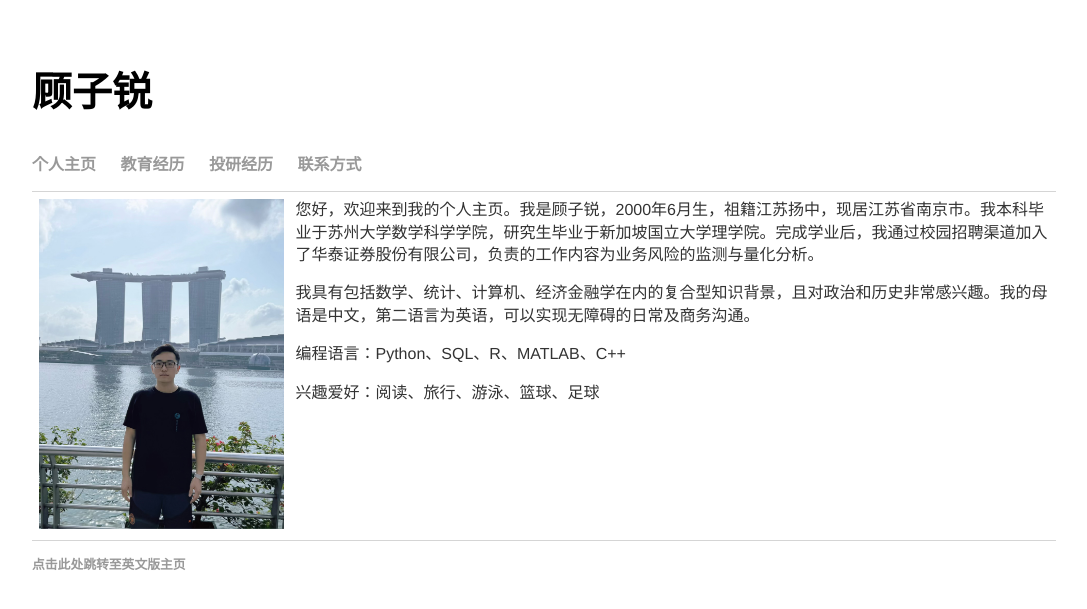
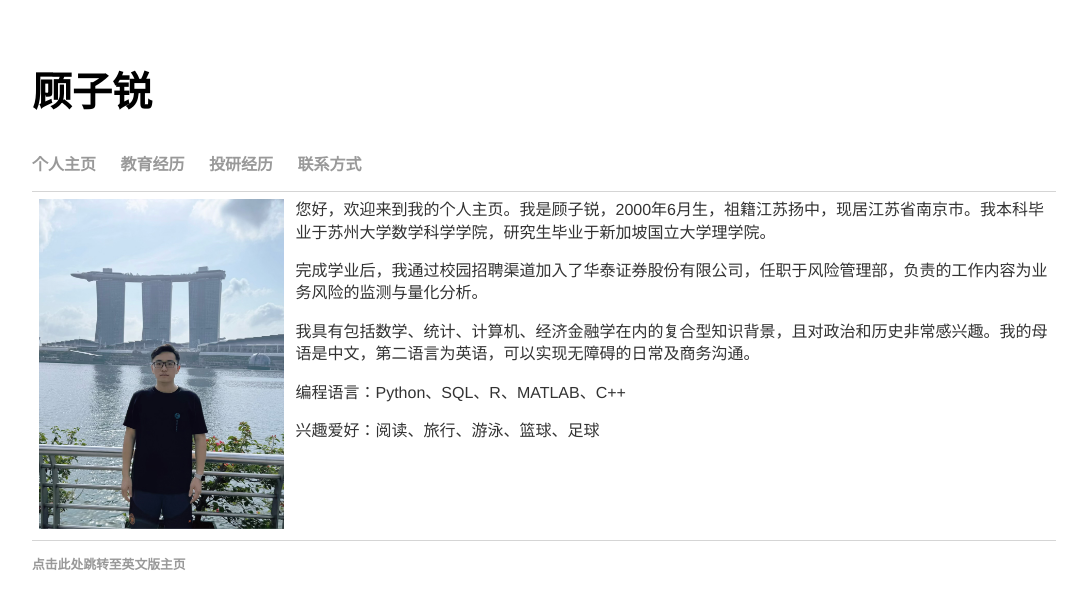
Before and after one commit to guzirui/guzirui.github.io, a Jekyll site: the page built from index.html, in a window 1280 px wide. Shown: the top 609 px of the page, without its empty margins (96-1183 px from the left). Built offline with Jekyll 4.4.1, drawn with Linux system fonts in a browser that asks for light colours.

Commit message:
Update index.html

```diff
--- a/index.html
+++ b/index.html
@@ -21,7 +21,8 @@ title: 顾子锐
     </td>
     <td>
       <div id="blurb">
-	<p>您好，欢迎来到我的个人主页。我是顾子锐，2000年6月生，祖籍江苏扬中，现居江苏省南京市。我本科毕业于苏州大学数学科学学院，研究生毕业于新加坡国立大学理学院。完成学业后，我通过校园招聘渠道加入了华泰证券股份有限公司，负责的工作内容为业务风险的监测与量化分析。</p>
+	<p>您好，欢迎来到我的个人主页。我是顾子锐，2000年6月生，祖籍江苏扬中，现居江苏省南京市。我本科毕业于苏州大学数学科学学院，研究生毕业于新加坡国立大学理学院。</p>
+	<p>完成学业后，我通过校园招聘渠道加入了华泰证券股份有限公司，任职于风险管理部，负责的工作内容为业务风险的监测与量化分析。</p>
 	<p>我具有包括数学、统计、计算机、经济金融学在内的复合型知识背景，且对政治和历史非常感兴趣。我的母语是中文，第二语言为英语，可以实现无障碍的日常及商务沟通。</p>
 	<p>编程语言：Python、SQL、R、MATLAB、C++</p>
 	<p>兴趣爱好：阅读、旅行、游泳、篮球、足球</p>
```
